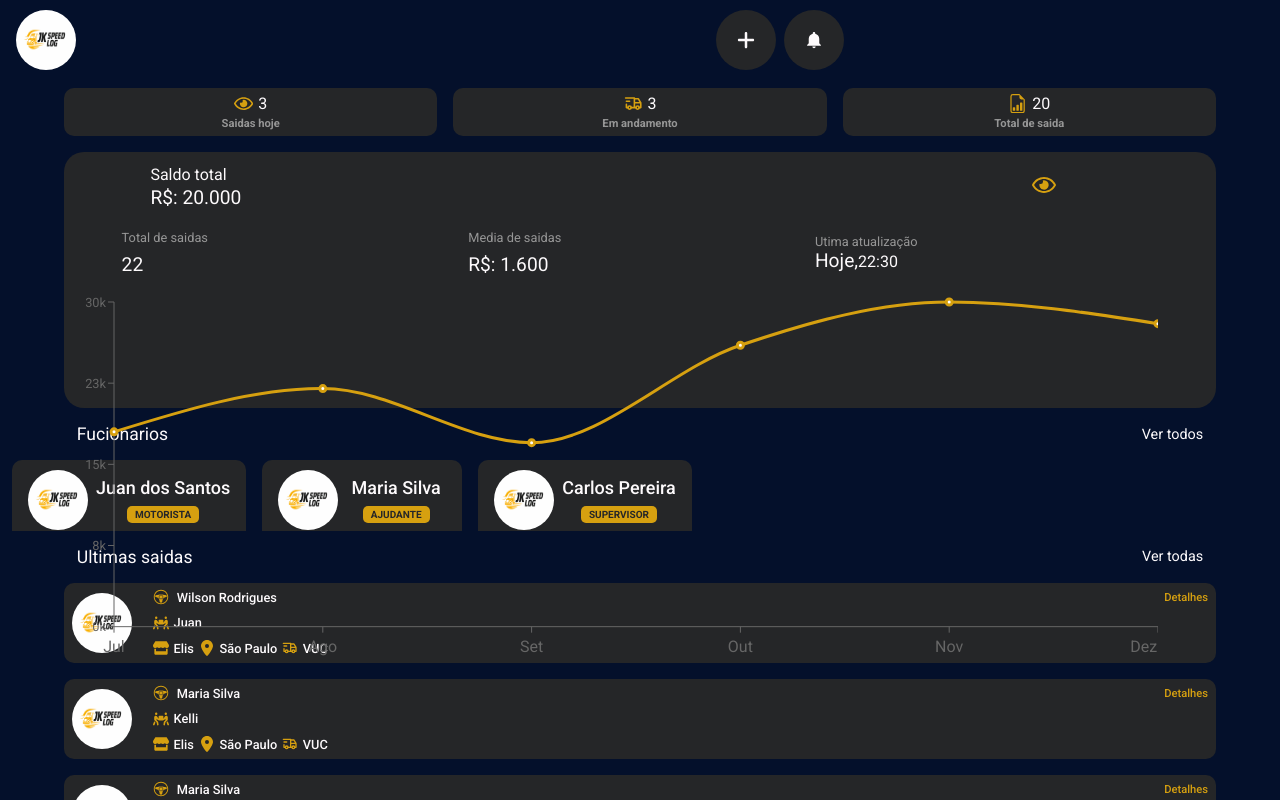
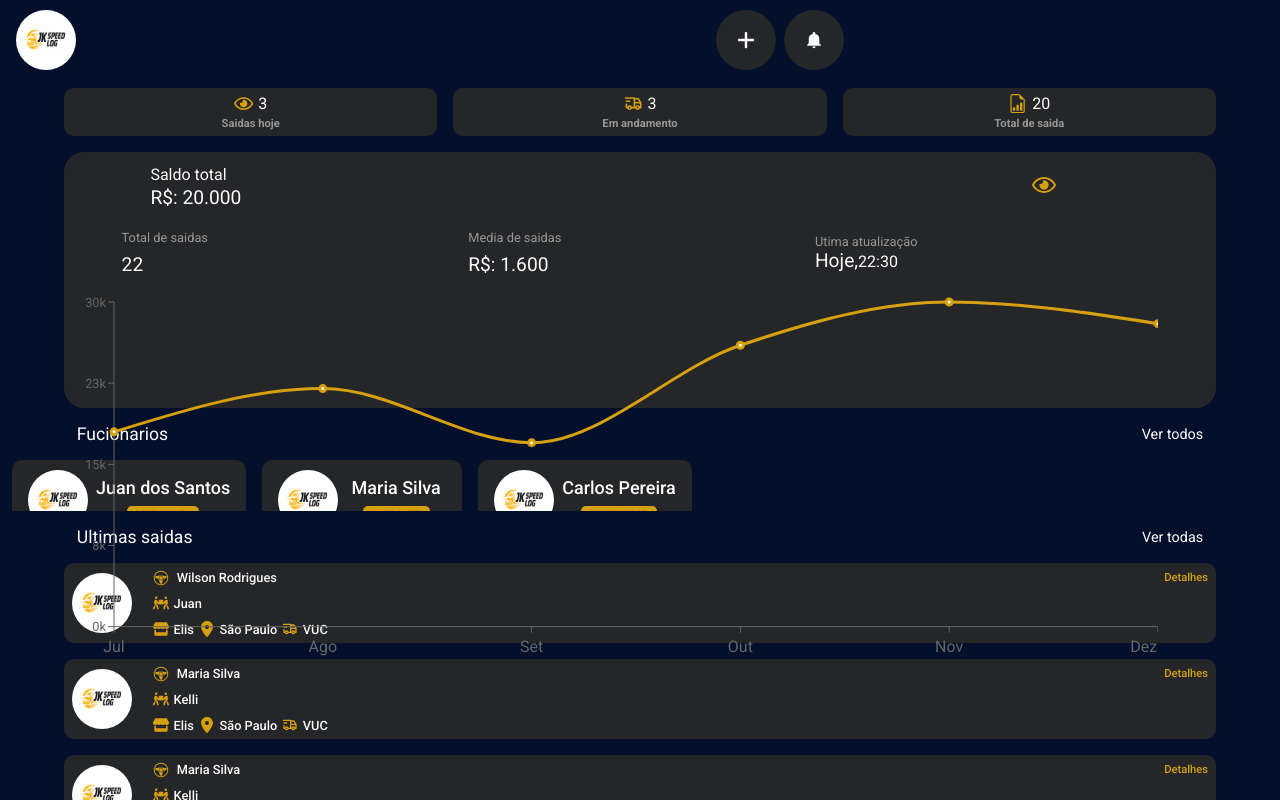
Before and after one commit to yagorodrigues2023/jkspeedlog, a React (Vite) app: page /#/home in a window 1280 px wide. Built offline with nearby package versions, Linux system fonts and the light colour scheme.

Commit message:
new version

```diff
--- a/src/components/ui/cardfuncao/styles.module.css
+++ b/src/components/ui/cardfuncao/styles.module.css
@@ -9,7 +9,7 @@
     overflow-y: hidden;
     overflow-x: auto;
     width: 100%;
-    height: 15vh;
+
     margin-left: 1.5rem;
     scroll-behavior: smooth;
 
```
